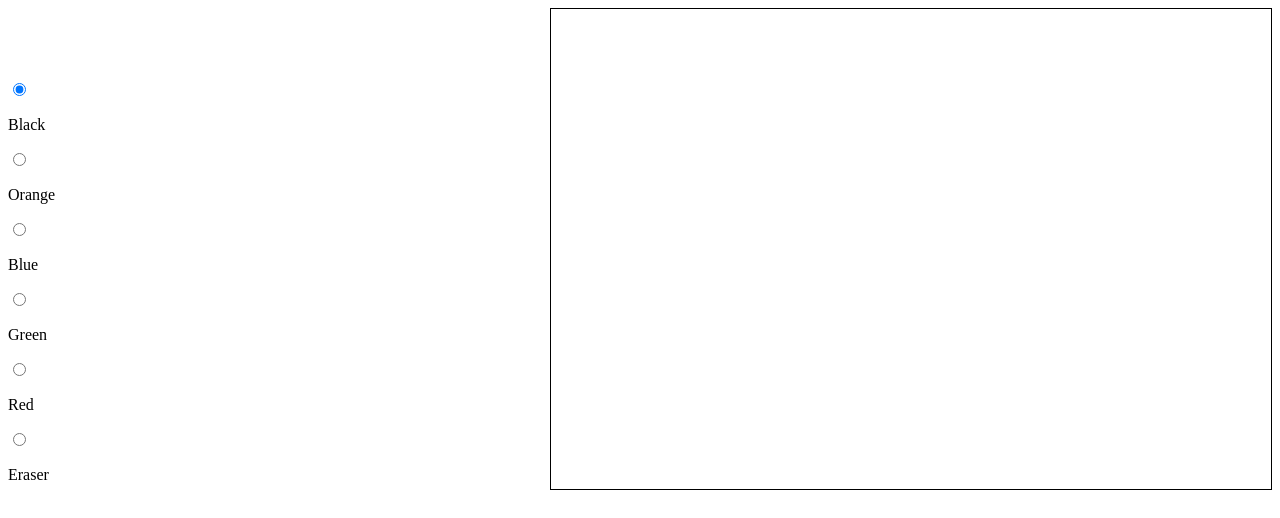
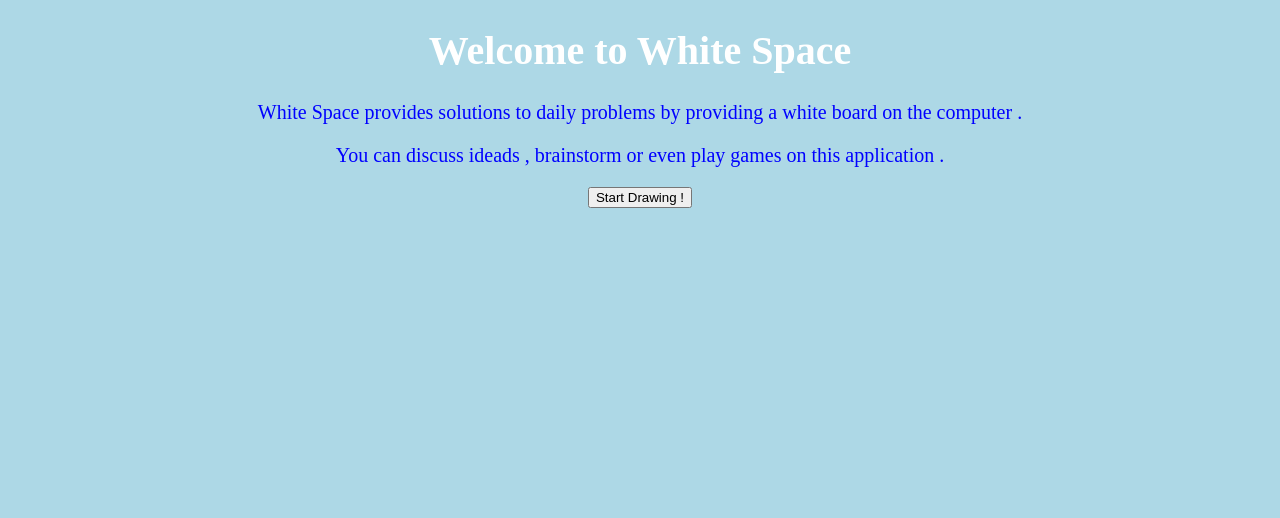
Before and after one commit to kets99/White-Space, a plain HTML site: page index.html in a window 1280 px wide. Drawn offline with Linux system fonts and the light colour scheme.

Commit message:
Update index.html

```diff
--- a/index.html
+++ b/index.html
@@ -1,51 +1,46 @@
 <!DOCTYPE html>
-<html lang="en">
+<html>
 	<head>
+
 		<meta charset="utf-8">
-		<title>Board</title>
+		<title>White Space</title>
 		<style>
-		<h1>Refresh page to get clear screen </h1>
+body {
+    background-color: lightblue;
+}
 
-			#container { position: relative; }
-			#whiteboard { border: 1px solid #000; }
-			section {
-				position: absolute;
-				top: 10%;
-			}
-			div {
-				position: static;
-        left: 30%;
-			}
+h1 {
+    color: white;
+    text-align: center;
+     font-size: 40px;
+}
 
+p {
 
-		</style>
+    font-family: "Times New Roman", Times, serif;
+    font-size: 20px;
+    text-align: center;
+    color: blue;
+}
+.wrapper {
+    text-align: center;
+}
+
+.button {
+    position: absolute;
+    top: 50%;
+}
+</style>
 	</head>
 	<body>
-		<div id="container"align="right">
-			<canvas id="whiteboard" width="720" height="480">
-			</canvas>
+
+		<h1>Welcome to White Space</h1>
+	<p>White Space provides solutions to daily problems by providing a white board on the computer . </p>
+	<p>You can discuss ideads , brainstorm or even play games on this application . </p>
+	<div class="wrapper">
+	<form action="board.html">
+	<input type="submit" value="Start Drawing !">
+</form>
 		</div>
-		<div class="wrapper">
-
-			<section id="colorSwatch" align="left-top">
-				<input type="radio" name="color" id="color01" data-color="black" size="1" checked><label for="color01"></label>
-				<p>Black</p>
-				<input type="radio" name="color" id="color02" data-color="darkorange" size="1">	<label for="color02"></label>
-				<p>Orange</p>
-				<input type="radio" name="color" id="color03" data-color="navy" size="1">		<label for="color03"></label>
-				<p>Blue</p>
-				<input type="radio" name="color" id="color04" data-color="yellowgreen" size="1">	<label for="color04"></label>
-				<p>Green</p>
-				<input type="radio" name="color" id="color05" data-color="firebrick" size="1">	<label for="color05"></label>
-				<p>Red</p>
-				<input type="radio" name="color" id="eraser" data-color="white" size="4" ><label for="eraser"></label>
-				<p>Eraser</p>
-
-
-			</section>
-	</div>
-
-		<script src="https://cdn.pubnub.com/pubnub-3.15.2.min.js"></script>
-		<script src="board.js"></script>
-	</body>
+		</body>
 </html>
```
